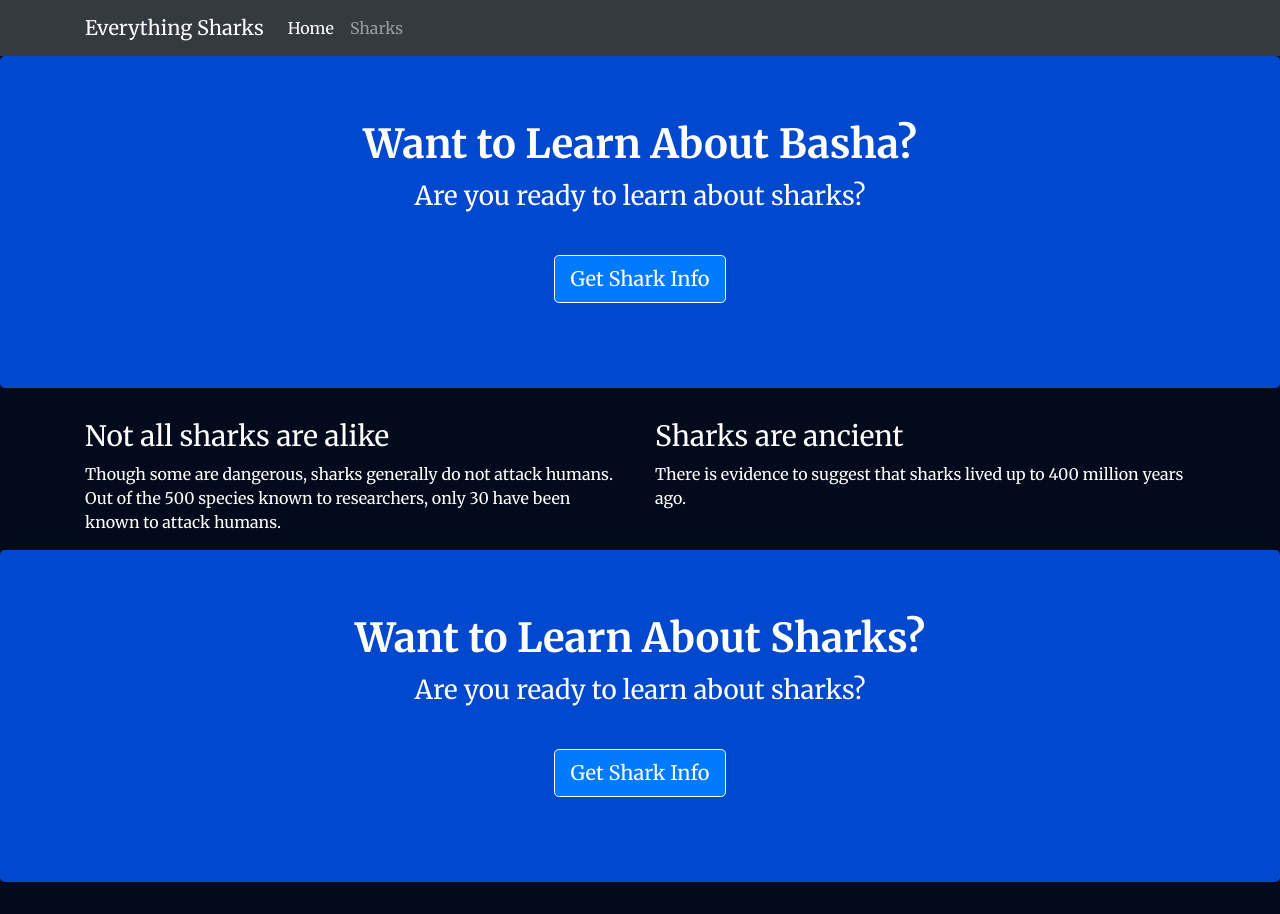
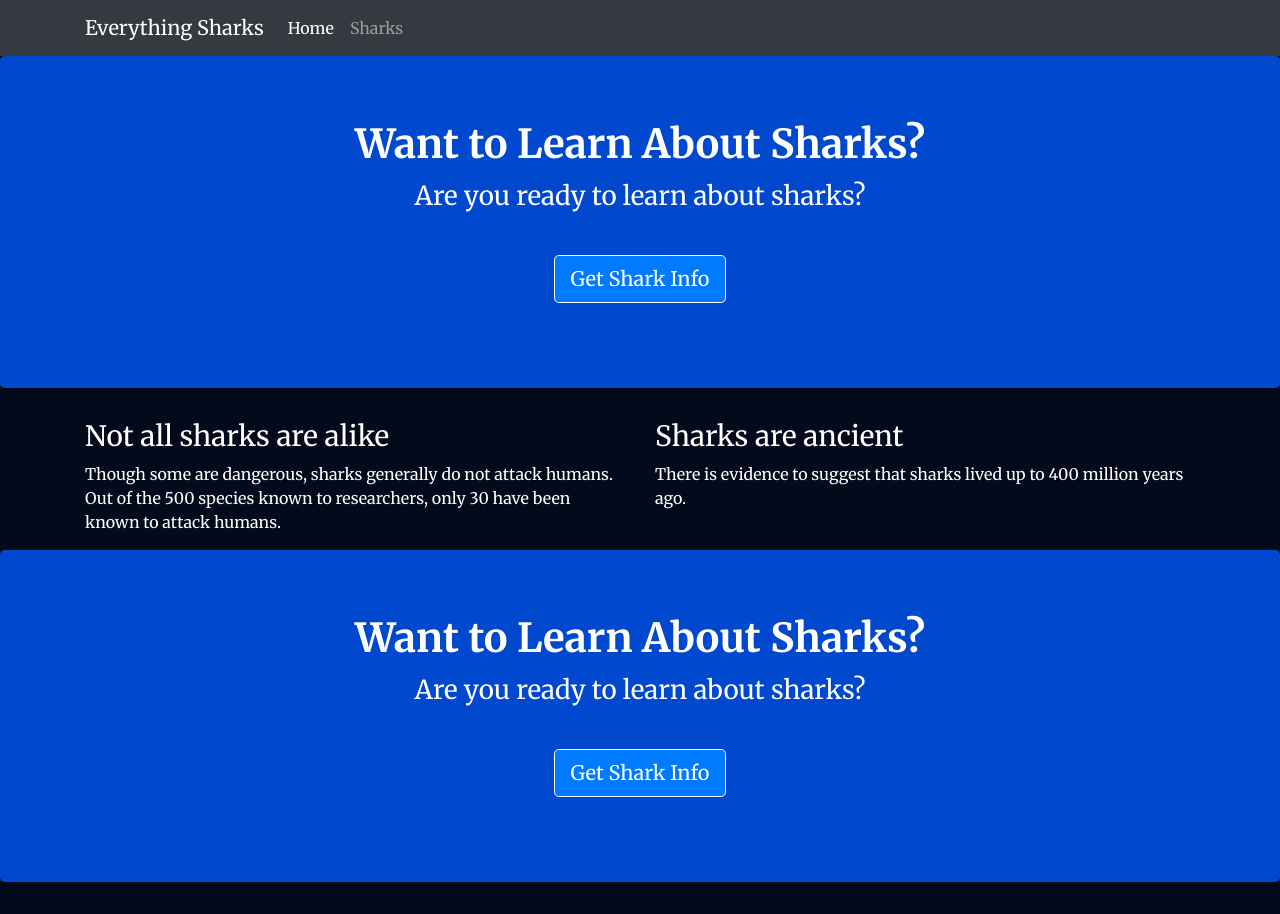
Before and after one commit to sayed-basha/node-app, a website: page views/index.html in a window 1280 px wide. Drawn offline with nearby package versions, Linux system fonts and the light colour scheme.

Commit message:
Update index.html

```diff
--- a/views/index.html
+++ b/views/index.html
@@ -27,7 +27,7 @@
     </nav>
     <div class="jumbotron">
         <div class="container">
-            <h1>Want to Learn About Basha?</h1>
+            <h1>Want to Learn About Sharks?</h1>
             <p>Are you ready to learn about sharks?</p>
             <br>
             <p><a class="btn btn-primary btn-lg" href="/sharks" role="button">Get Shark Info</a>
```
